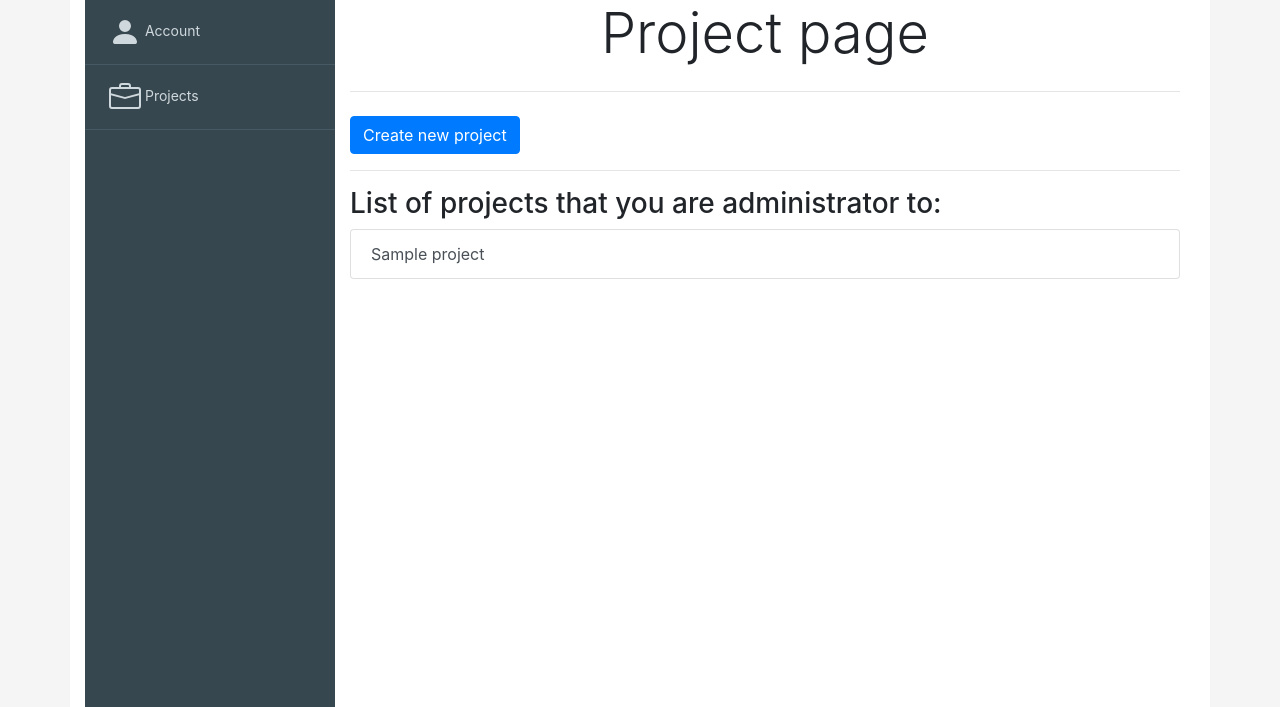
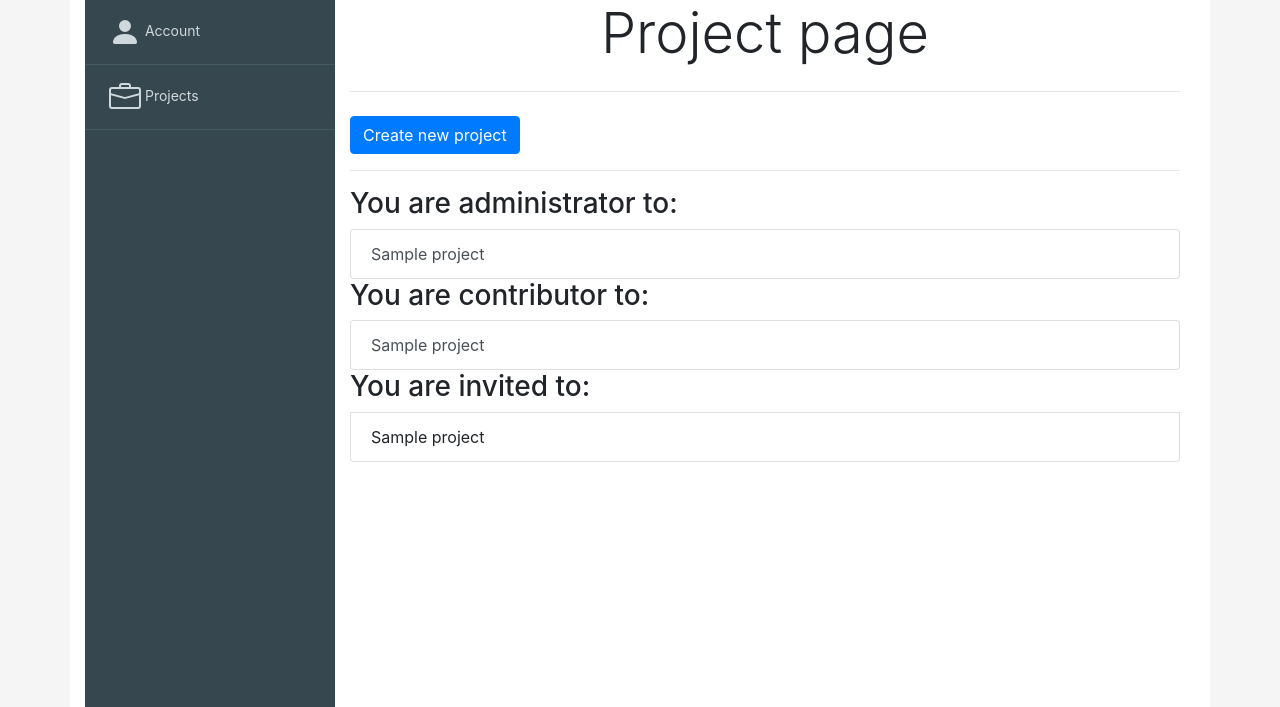
Before and after one commit to mihsim/django_project_management, a Django app: page /project/ in a window 1280 px wide. Shown: the part 50-757 px from the top of the page. Run offline with Django 3.2, Linux system fonts and the light colour scheme; a user stored in the database is signed in; tables that the repository leaves empty hold one stand-in row (values such as "Sample post"); some libraries are stand-ins or nearby versions.

Commit message:
Added 'Projects you are invited to' and 'projects you participate to' to projects home page.

```diff
--- a/project/models.py
+++ b/project/models.py
@@ -37,8 +37,8 @@ class ProjectParticipantsInvites(models.Model):
     to_user = models.ForeignKey(User, on_delete=models.CASCADE, related_name="to_user")
     status = models.CharField(max_length=10, default='Waiting')
 
-    @staticmethod
-    def add_invite(project_id, from_user_id, to_user_id):
+    @classmethod
+    def add_invite(cls, project_id, from_user_id, to_user_id):
         """
         This function is accessed when project administrator click invite participant button.
         1. Checks that project and users with provided id-s exist
@@ -61,42 +61,52 @@ class ProjectParticipantsInvites(models.Model):
             pass
 
         try:  # 3
-            invite = ProjectParticipantsInvites.objects.get(project=project_id, to_user=to_user_id)
+            invite = cls.objects.get(project=project_id, to_user=to_user_id)
             return "Error", f"This user is invited already, invite status is: {invite.status}"
-        except ProjectParticipantsInvites.DoesNotExist:
+        except cls.DoesNotExist:
             # 4
-            invite = ProjectParticipantsInvites(project=project, from_user=from_user, to_user=to_user)
+            invite = cls(project=project, from_user=from_user, to_user=to_user)
             invite.save()
             return "Success", "Invitation successfully sent."
 
-    @staticmethod
-    def check_participant(project_id, to_user_email):
-        try:  # 1
+    @classmethod
+    def accept_invite(cls):
+        pass
+
+    @classmethod
+    def check_participant(cls, project_id, to_user_email):
+        """
+        Checks if user with given email address is participating to project with given ID
+
+        :param project_id: Primary key to project
+        :param to_user_email: Email address to user that will be checked
+        :type project_id: int
+        :type to_user_email: str
+        :return: Returns message text with user instance if user exists.
+        :rtype: Tuple(string, string, User instance) or Tuple(string, string, None)
+        """
+        try:
             to_user = User.objects.get(email=to_user_email)
         except User.DoesNotExist:
             return "Error", "No registered user has that email.", None
-
-        try:  # 2
+        try:
             ProjectParticipants.objects.get(project=project_id, user=to_user)
             return "Error", "This user is already participating!", to_user
         except ProjectParticipants.DoesNotExist:
             pass
-
-        try:  # 3
-            invite = ProjectParticipantsInvites.objects.get(project=project_id, to_user=to_user.id)
+        try:
+            invite = cls.objects.get(project=project_id, to_user=to_user.id)
             return "Error", f"This user is invited already, invite status is: {invite.status}", to_user
-        except ProjectParticipantsInvites.DoesNotExist:
-            # 4
+        except cls.DoesNotExist:
             return "Success", "Invitation can be sent.", to_user
 
-
-    @staticmethod
-    def delete_invite(project_id, to_user_id):
+    @classmethod
+    def delete_invite(cls, project_id, to_user_id):
         try:
             project = Project.objects.get(id=project_id)
             to_user = User.objects.get(id=to_user_id)
-            invite = ProjectParticipantsInvites.objects.get(project=project, to_user=to_user)
-        except (Project.DoesNotExist, User.DoesNotExist, ProjectParticipantsInvites.DoesNotExist):
+            invite = cls.objects.get(project=project, to_user=to_user)
+        except (Project.DoesNotExist, User.DoesNotExist, cls.DoesNotExist):
             return "Error", "Bad data provided!"
         invite.delete()
         return "Success", "Invite deleted!"
--- a/project/templates/project/home.html
+++ b/project/templates/project/home.html
@@ -9,25 +9,34 @@
         <button class="btn btn-primary">Create new project</button>
     </a>
     <hr>
-    {% if invited_to %}
 
-    {% endif %}
-    {% if projects_admin %}
-        <h3>List of projects that you are administrator to:</h3>
+    {% if admin_to %}
+        {# Prints out list of projects user is administrator to. #}
+        <h3>You are administrator to:</h3>
         <ul class="list-group">
-            {% for project in projects_admin %}
-                <a href="{% url "project:project" project.id%}" class="list-group-item list-group-item-action">{{ project.name }}</a>
+            {% for project in admin_to %}
+                <a href="{% url "project:project" project.id %}" class="list-group-item list-group-item-action">{{ project }}</a>
             {% endfor %}
         </ul>
     {% endif %}
 
-    {% if projects_contributor %}
-        <h3>List of projects that you contribute to:</h3>
+    {% if participant_to %}
+        {# Prints out list of projects user is participating, but is not administrator to. #}
+        <h3>You are contributor to:</h3>
         <ul class="list-group">
-            {% for project in projects_contributor %}
-                <li class="list-group-item">{{ project.name }}</li>
+            {% for project in participant_to %}
+                {# project.project.id - project instance has a foreing key field named project.#}
+                <a href="{% url "project:project" project.project.id %}" class="list-group-item list-group-item-action">{{ project }}</a>
             {% endfor %}
         </ul>
     {% endif %}
 
+    {% if invited_to %}
+        {# Prints out list of projects that user is invited to. #}
+        <h3>You are invited to:</h3>
+        {% for project in invited_to %}
+            <li class="list-group-item">{{ project }}</li>
+        {% endfor %}
+    {% endif %}
+
 {% endblock %}
--- a/project/views.py
+++ b/project/views.py
@@ -16,11 +16,12 @@ class Projects(View):
     """
     def get(self, request):
         user = User.objects.get(id=request.user.pk)
-        projects_administrator_to = Project.objects.filter(administrator=user)
-        # projects_contributor_to - projects that user is contributor but not administrator
-        projects_contributor_to = None
-        return render(request, "project/home.html", {'projects_admin': projects_administrator_to,
-                                                     'projects_contributor': projects_contributor_to})
+        projects_user_is_administrator_to = Project.objects.filter(administrator=user)
+        projects_user_is_participant_to = ProjectParticipants.objects.filter(user=user)
+        projects_user_is_invited_to = ProjectParticipantsInvites.objects.filter(to_user=user)
+        return render(request, "project/home.html", {'admin_to': projects_user_is_administrator_to,
+                                                     'participant_to': projects_user_is_participant_to,
+                                                     'invited_to': projects_user_is_invited_to})
 
 
 class ProjectsCreate(View):
```
Also changed, not shown: project/templates/project/create.html (line endings or trailing spaces).
